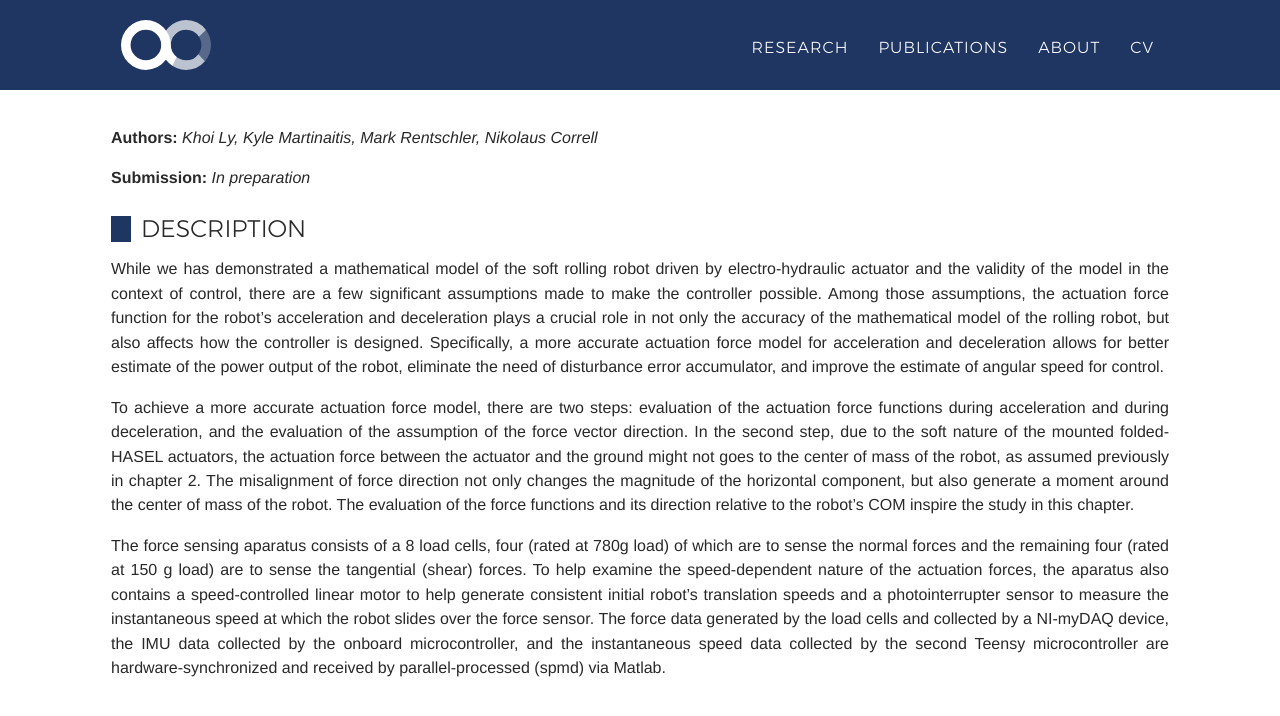
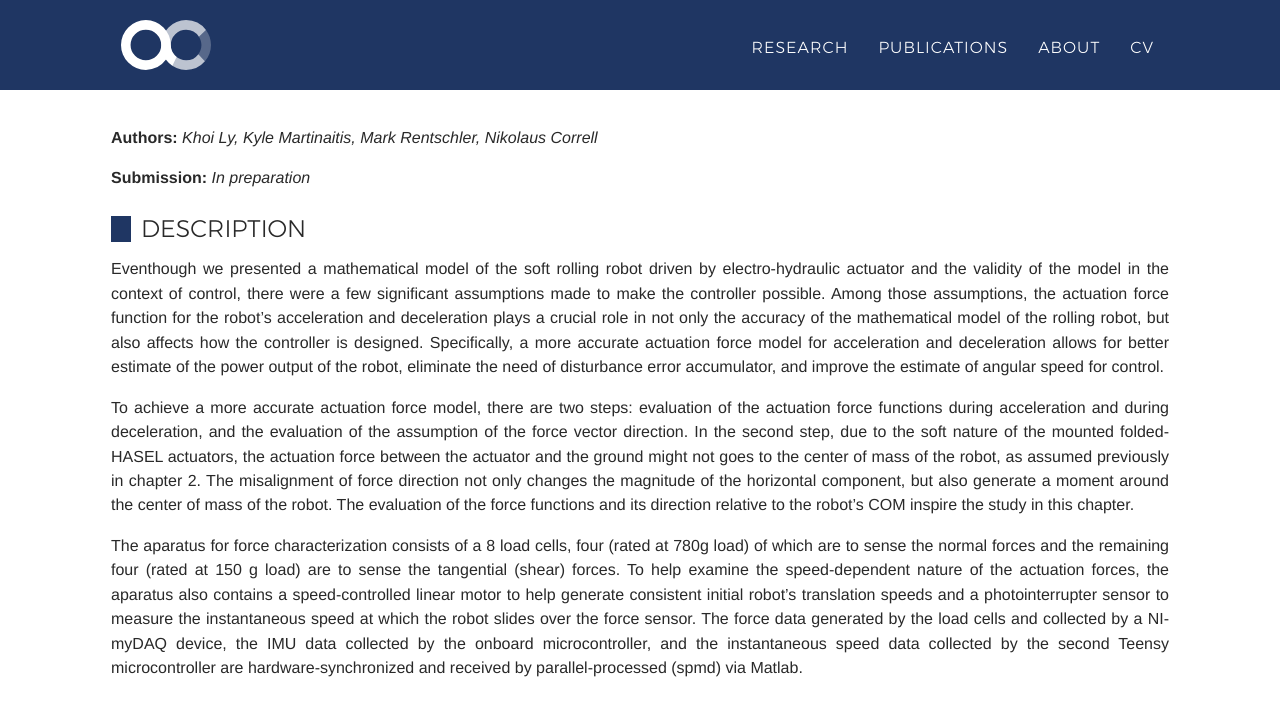
Before and after one commit to KhoiDLy/KhoiDLy.github.io, a Jekyll site: the page built from _posts/research/Integrated system and controller design/2014-06-08-ForceCharacterizationRollingRobot.md, in a window 1280 px wide and 900 px high, scrolled down 763 px. Shown: the top 716 px of the window. Built offline with Jekyll 4.4.1, drawn with Linux system fonts in a browser that asks for light colours; nearby versions of some CDN libraries; some web fonts are replaced.

Commit message:
Changes to description

```diff
--- a/_posts/research/Integrated system and controller design/2014-06-08-ForceCharacterizationRollingRobot.md
+++ b/_posts/research/Integrated system and controller design/2014-06-08-ForceCharacterizationRollingRobot.md
@@ -15,8 +15,8 @@
 
 ## Description
 
-While we has demonstrated a mathematical model of the soft rolling robot driven by electro-hydraulic actuator and the validity of the model in the context of control, there are a few significant assumptions made to make the controller possible. Among those assumptions, the actuation force function for the robot’s acceleration and deceleration plays a crucial role in not only the accuracy of the mathematical model of the rolling robot, but also affects how the controller is designed. Specifically, a more accurate actuation force model for acceleration and deceleration allows for better estimate of the power output of the robot, eliminate the need of disturbance error accumulator, and improve the estimate of angular speed for control.
+Eventhough we presented a mathematical model of the soft rolling robot driven by electro-hydraulic actuator and the validity of the model in the context of control, there were a few significant assumptions made to make the controller possible. Among those assumptions, the actuation force function for the robot’s acceleration and deceleration plays a crucial role in not only the accuracy of the mathematical model of the rolling robot, but also affects how the controller is designed. Specifically, a more accurate actuation force model for acceleration and deceleration allows for better estimate of the power output of the robot, eliminate the need of disturbance error accumulator, and improve the estimate of angular speed for control.
 
 To achieve a more accurate actuation force model, there are two steps: evaluation of the actuation force functions during acceleration and during deceleration, and the evaluation of the assumption of the force vector direction. In the second step, due to the soft nature of the mounted folded-HASEL actuators, the actuation force between the actuator and the ground might not goes to the center of mass of the robot, as assumed previously in chapter 2. The misalignment of force direction not only changes the magnitude of the horizontal component, but also generate a moment around the center of mass of the robot. The evaluation of the force functions and its direction relative to the robot’s COM inspire the study in this chapter.
 
-The force sensing aparatus consists of a 8 load cells, four (rated at 780g load) of which are to sense the normal forces and the remaining four (rated at 150 g load) are to sense the tangential (shear) forces. To help examine the speed-dependent nature of the actuation forces, the aparatus also contains a speed-controlled linear motor to help generate consistent initial robot's translation speeds and a photointerrupter sensor to measure the instantaneous speed at which the robot slides over the force sensor. The force data generated by the load cells and collected by a NI-myDAQ device, the IMU data collected by the onboard microcontroller, and the instantaneous speed data collected by the second Teensy microcontroller are hardware-synchronized and received by parallel-processed (spmd) via Matlab.
+The aparatus for force characterization consists of a 8 load cells, four (rated at 780g load) of which are to sense the normal forces and the remaining four (rated at 150 g load) are to sense the tangential (shear) forces. To help examine the speed-dependent nature of the actuation forces, the aparatus also contains a speed-controlled linear motor to help generate consistent initial robot's translation speeds and a photointerrupter sensor to measure the instantaneous speed at which the robot slides over the force sensor. The force data generated by the load cells and collected by a NI-myDAQ device, the IMU data collected by the onboard microcontroller, and the instantaneous speed data collected by the second Teensy microcontroller are hardware-synchronized and received by parallel-processed (spmd) via Matlab.
```
